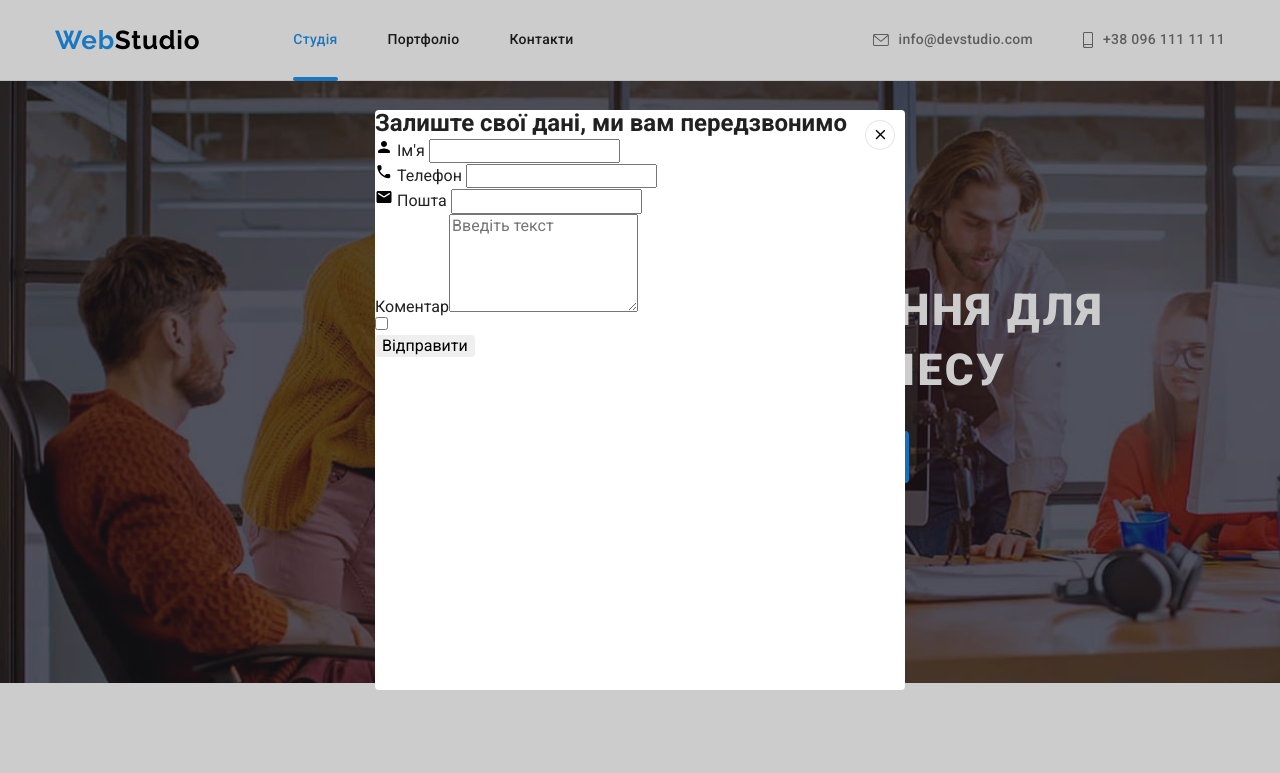
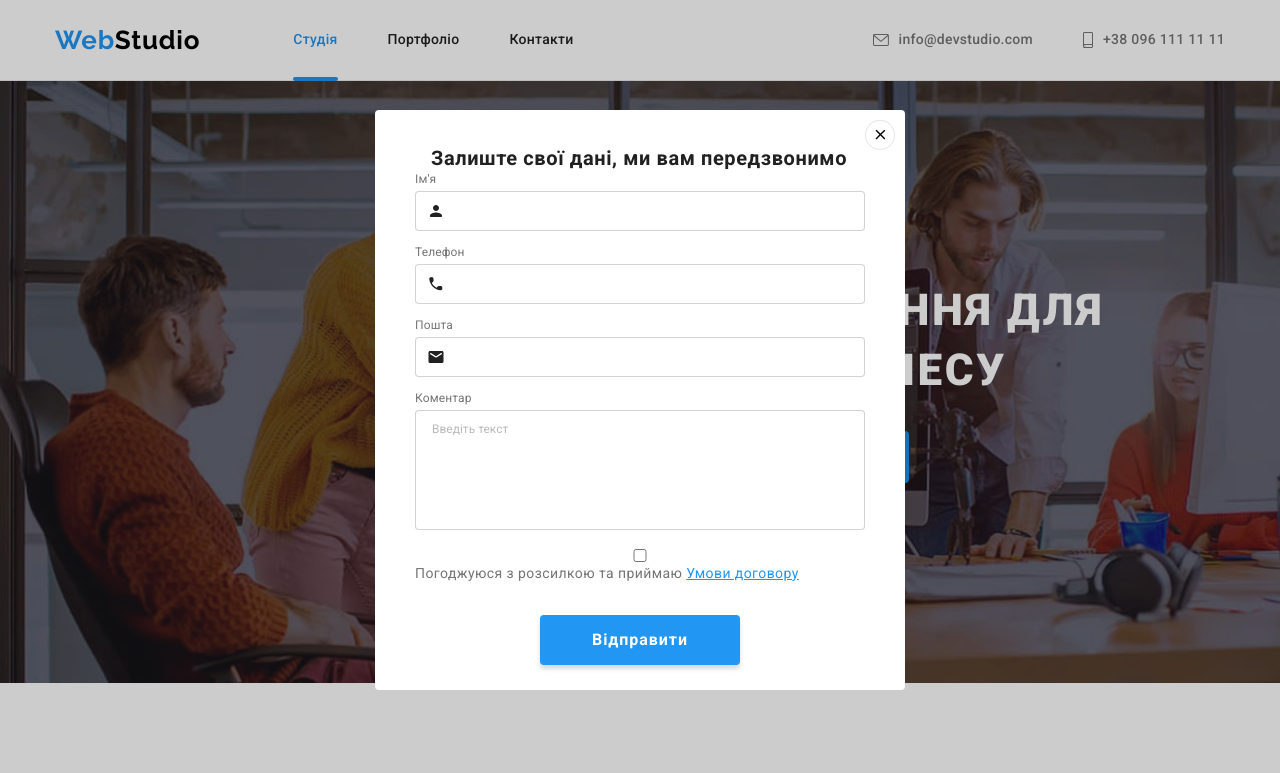
Before and after one commit to Yevhen550/goit-markup-hw-06, a plain HTML site: page index.html in a window 1280 px wide. Both pictures are taken after a click on the button "Замовити послугу". Shown: the top 773 px of the page. Drawn offline with nearby package versions, Linux system fonts and the light colour scheme.

Commit message:
some changes

```diff
--- a/css/style.css
+++ b/css/style.css
@@ -739,7 +739,7 @@ img {
   fill: var(--primary-title-color);
 }
 
-/* modsl */
+/* modal */
 
 .backdrop {
   position: fixed;
@@ -757,6 +757,7 @@ img {
   position: absolute;
   top: 50%;
   left: 50%;
+  padding: 40px 40px;
   width: 530px;
   height: 580px;
   background: var(--primary-title-color);
@@ -767,6 +768,16 @@ img {
 
 .is-hidden .modal {
   transform: translate(-50%, -50%) scale(1.1);
+}
+
+.modal-title {
+  width: 448px;
+  height: 23px;
+  color: var(--primary-text-color);
+  font-size: 20px;
+  line-height: 0.86;
+  text-align: center;
+  letter-spacing: 0.03em;
 }
 
 .close-button {
@@ -787,7 +798,7 @@ img {
 }
 
 .close-button:hover {
-  fill: var(--accent-color)
+  fill: var(--accent-color);
 }
 
 .is-hidden {
@@ -798,3 +809,103 @@ img {
 .no-scroll {
   overflow: hidden;
 }
+
+.btn-submit {
+  width: 200px;
+  height: 50px;
+  background-color: var(--accent-color);
+  color: var(--primary-title-color);
+  box-shadow: 0px 4px 4px rgba(0, 0, 0, 0.15);
+  font-weight: 700;
+  font-size: 16px;
+  line-height: 1.88;
+  display: flex;
+  justify-content: center;
+  align-items: center;
+  letter-spacing: 0.06em;
+  margin: auto;
+  margin-top: 30px;
+}
+
+.input-wrap {
+  position: relative;
+  margin-top: 4px;
+  height: 40px;
+}
+
+.modal-field {
+  display: flex;
+  flex-direction: column;
+  margin-bottom: 15px;
+}
+
+.modal-icon {
+  position: absolute;
+  top: 50%;
+  left: 12px;
+  transform: translateY(-50%);
+  fill: var(--primary-text-color);
+  transition: fill 250ms cubic-bezier(0.4, 0, 0.2, 1);
+}
+
+.modal-label {
+  font-size: 12px;
+  line-height: 1.16;
+  letter-spacing: 0.01em;
+  color: var(--secondary-text-color);
+}
+
+.modal-link {
+  color: var(--accent-color);
+}
+
+.modal-input {
+  border: none;
+  width: 100%;
+  height: 40px;
+  padding-left: 42px;
+  border: 1px solid rgba(33, 33, 33, 0.2);
+  border-radius: 4px;
+  outline: none;
+  transition: border 250ms cubic-bezier(0.4, 0, 0.2, 1);
+}
+
+.modal-form input:focus,
+.modal-form input:hover {
+  border: 1px solid var(--accent-color);
+}
+
+.modal-form input:focus + svg,
+.modal-form input:hover + svg {
+  fill: var(--accent-color);
+}
+
+.modal-field .error {
+  color: red;
+  display: none;
+}
+
+.modal-field textarea {
+  border: none;
+  resize: none;
+  width: 100%;
+  height: 120px;
+  padding-left: 16px;
+  padding-top: 12px;
+  margin-top: 4px;
+  border: 1px solid rgba(33, 33, 33, 0.2);
+  border-radius: 4px;
+  outline: none;
+  transition: border 250ms cubic-bezier(0.4, 0, 0.2, 1);
+}
+
+.checkbox-title {
+  font-size: 14px;
+  line-height: 1.71;
+  letter-spacing: 0.03em;
+  color: var(--secondary-text-color);
+}
+
+textarea::placeholder {
+  color: rgba(117, 117, 117, 0.5);
+}
--- a/index.html
+++ b/index.html
@@ -484,7 +484,6 @@
     <!-- Модальне вікно -->
 
     <div class="backdrop is-hidden" data-modal>
-
       <div class="modal">
         <button type="button" class="close-button" data-modal-close>
           <svg class="clients-icon" width="18px" height="18px">
@@ -496,43 +495,58 @@
 
         <form class="modal-form">
           <div class="modal-field">
+            <label class="modal-label" for="name">Ім'я</label>
+            <div class="input-wrap">
+              <input class="modal-input" type="text" name="name" id="name" autofocus  required/>
               <svg class="modal-icon" width="18px" height="18px">
                 <use href="./images/svg/icons.svg#icon-person"></use>
               </svg>
-            <label for="name">Ім'я</label>
-            <input type="text" name="name" id="name" autofocus>
+            </div>
           </div>
 
           <div class="modal-field">
+            <label class="modal-label" for="tel">Телефон</label>
+            <div class="input-wrap">
+              <input class="modal-input" type="tel" name="tel" id="tel" required/>
               <svg class="modal-icon" width="18px" height="18px">
                 <use href="./images/svg/icons.svg#icon-tel"></use>
               </svg>
-            <label for="tel">Телефон</label>
-            <input type="text" name="tel" id="tel">
+              <span class="error">Не вірно введено</span>
+            </div>
           </div>
 
           <div class="modal-field">
+            <label class="modal-label" for="email">Пошта</label>
+            <div class="input-wrap">
+              <input class="modal-input" type="email" name="email" id="email" required />
               <svg class="modal-icon" width="18px" height="18px">
                 <use href="./images/svg/icons.svg#icon-email"></use>
               </svg>
-            <label for="email">Пошта</label>
-            <input type="text" name="email" id="email">
+              <span class="error">Не вірно введено</span>
+            </div>
           </div>
 
           <div class="modal-field">
-            <label for="feedback">Коментар<textarea
-            name="feedback" id="feedback" rows="5" placeholder="Введіть текст"></textarea>
+            <label class="modal-label" for="feedback"
+              >Коментар<textarea
+                name="feedback"
+                id="feedback"
+                rows="5"
+                placeholder="Введіть текст"
+              ></textarea>
             </label>
           </div>
 
           <div class="modal-field check">
-            <input type="checkbox" name="" id="">
+            <input type="checkbox" name="checkbox" id="checkbox" required />
+            <p class="checkbox-title">
+              Погоджуюся з розсилкою та приймаю
+              <a class="modal-link" href="#">Умови договору</a>
+            </p>
           </div>
 
           <button class="btn-submit" type="submit">Відправити</button>
-
         </form>
-
       </div>
     </div>
     <script src="./js/modal.js"></script>
```
Lines whose indentation alone changed are shown as unchanged.
